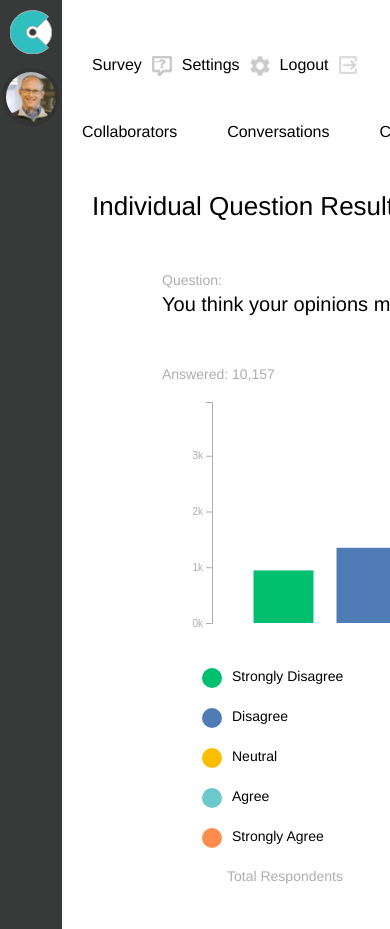
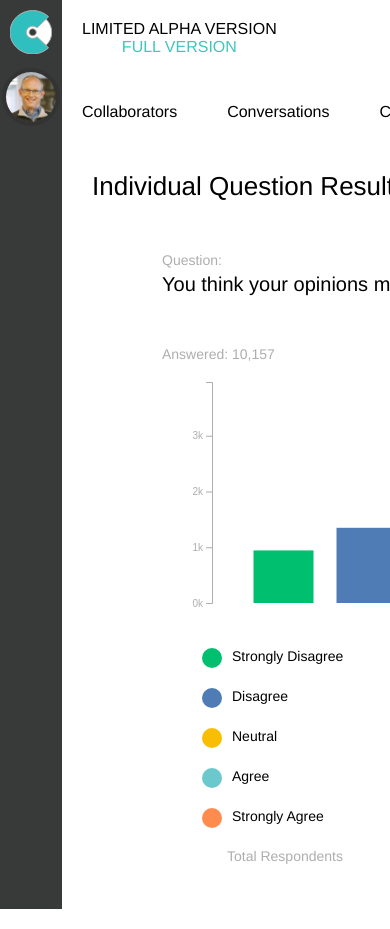
Before and after one commit to ihe123/cultivate, a React (Create React App) app: page / in a window 390 px wide. Shown: the top 929 px of the page. Built offline with nearby package versions, Linux system fonts and the light colour scheme.

Commit message:
css cleanup

```diff
--- a/src/App.css
+++ b/src/App.css
@@ -51,16 +51,14 @@
 .headerTab {
   display: flex;
   flex-direction: column;
-  flex: 2 1 90%;
 }
 
 .side {
   display: flex;
   flex-direction: column;
-  flex-basis: 800px;
   height: 100%vh;
   background-color: #383A3A;
-  flex: 1 2 5%;
+  width:75px;
 }
 
 .guy {
@@ -84,13 +82,6 @@
   padding-right: 10px;
   padding-left: 10px;
 }
-
-@media screen and (max-width:850px){
-  .header {
-    flex-direction: column;
-  }
-}
-
 
 .mainTitle {
   display: flex;
@@ -284,6 +275,7 @@
 .trend {
   padding: 20px;
 }
+
 .trendIcon {
  padding-top: 15px;
 }
```
